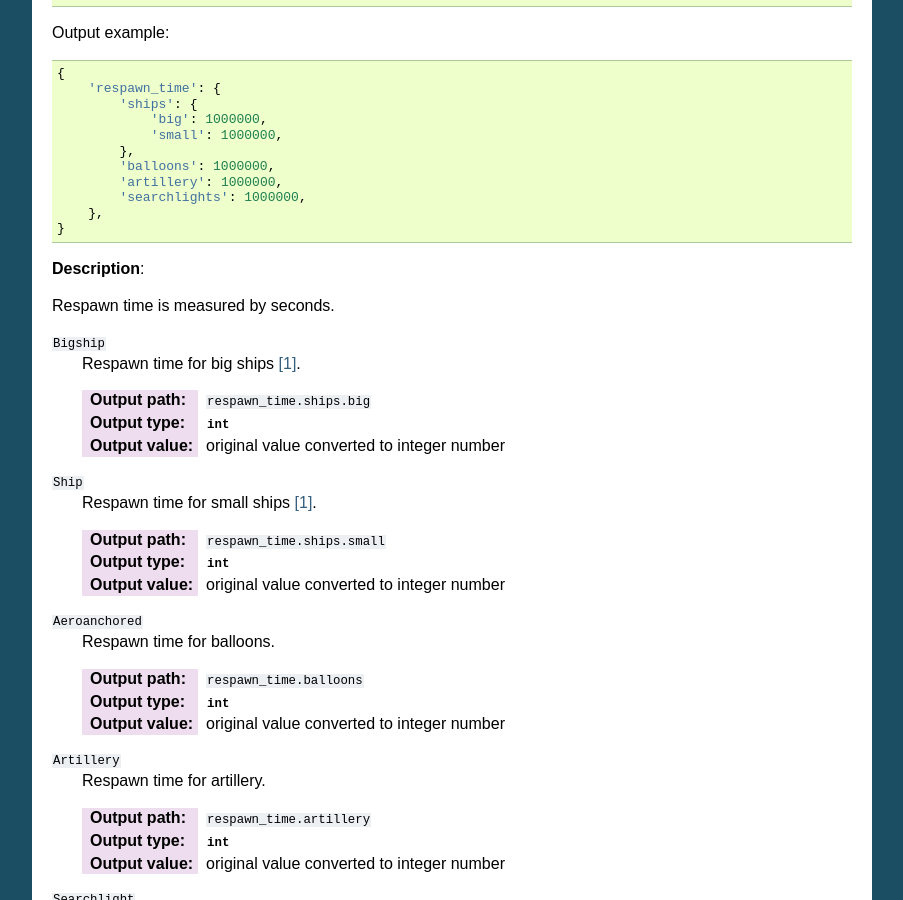
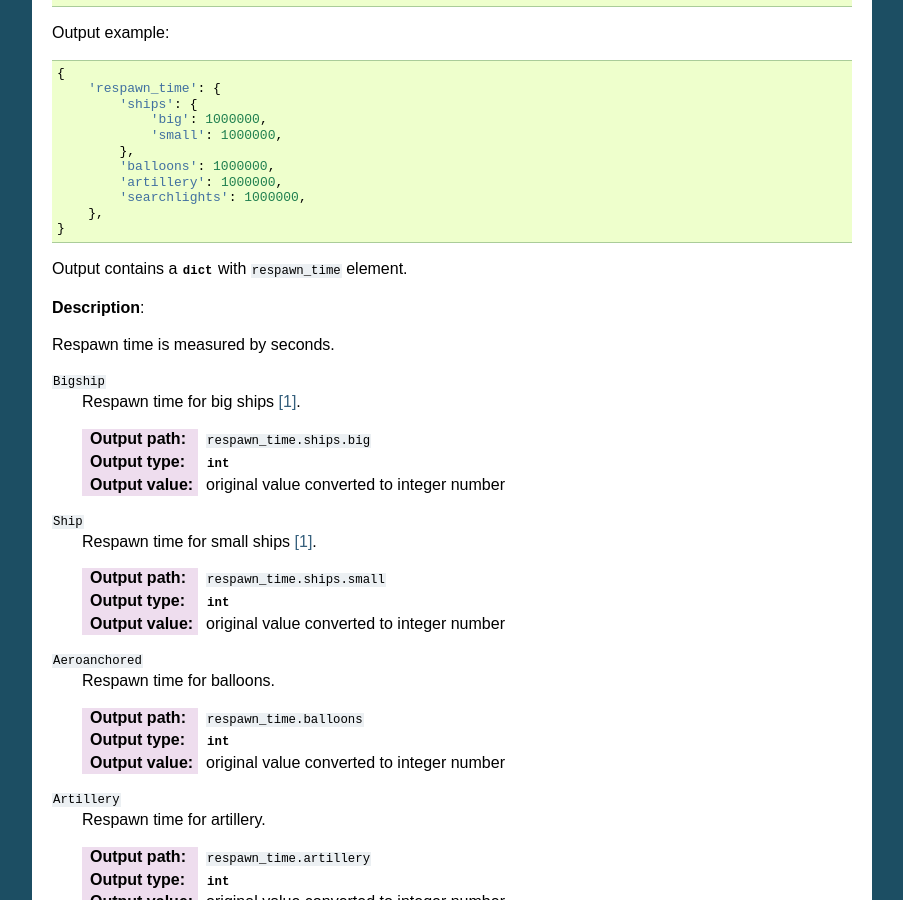
Before and after one commit to IL2HorusTeam/il2fb-mission-parser, a Sphinx documentation site: the page built from docs/parsers/respawn-time.rst, in a window 1280 px wide and 900 px high, scrolled down 334 px. Shown: the whole window, without its empty margins (248-1151 px from the left). Built offline with Sphinx 7.4.7, drawn with Linux system fonts in a browser that asks for light colours.

Commit message:
update docs for "RespawnTime" section parser

```diff
--- a/docs/parsers/respawn-time.rst
+++ b/docs/parsers/respawn-time.rst
@@ -35,6 +35,10 @@ Output example:
             'searchlights': 1000000,
         },
     }
+
+
+Output contains a :class:`dict` with ``respawn_time`` element.
+
 
 **Description**:
 
@@ -75,9 +79,9 @@ Respawn time is measured by seconds.
   :Output type: :class:`int`
   :Output value: original value converted to integer number
 
+
 ----------
 
 Footnotes:
 
-.. [#] See what big and small ships are:
-       :ref:`ships categories <ships-categories>`.
+.. [#] See what big and small ships are: :ref:`ships categories <ships-categories>`.
```
